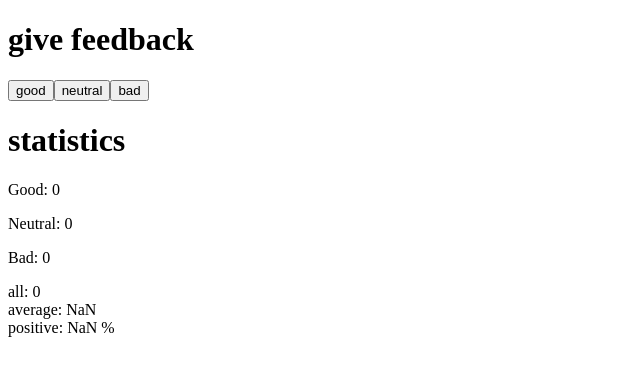
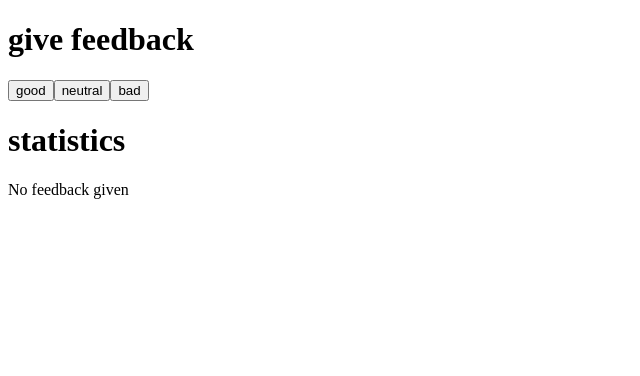
Before and after one commit to RID990908/curso_fullstack, a React (Vite) app in the folder part1/: page / in a window 1280 px wide. Shown: the top 376 px of the page, without its empty margins (0-640 px from the left). Built offline with nearby package versions, Linux system fonts and the light colour scheme.

Commit message:
unicafe part 4

```diff
--- a/part1/src/App.jsx
+++ b/part1/src/App.jsx
@@ -10,6 +10,7 @@ const App = () => {
   const [neutral, setNeutral] = useState(0)
   const [bad, setBad] = useState(0)
   const [counter, setCounter] = useState(0)
+  const total = good + neutral + bad
   const increaseCounter = () => setCounter(counter + 1)
 
   const increaseGood = () => {
@@ -33,9 +34,13 @@ const App = () => {
       <Button onClick={increaseBad} text="bad" />
       <Header course={course.statistics} />
       <Statistics good={good} neutral={neutral} bad={bad} />
-      <Display text="all" counter={counter} />
-      <Display text="average" counter={(good - bad) / counter} />
-      <Display text="positive" counter={(good / counter) * 100 + ' %'} />
+      {total > 0 && (
+        <>
+          <Display text="all" counter={total} />
+          <Display text="average" counter={(good - bad) / total} />
+          <Display text="positive" counter={(good / total) * 100 + ' %'} />
+        </>
+      )}
     </div>
   )
 }
@@ -60,6 +65,10 @@ const Button = ({ onClick, text }) => {
   )
 }
 const Statistics = ({ good, neutral, bad }) => {
+  const total = good + neutral + bad
+  if (total === 0) {
+    return <p>No feedback given</p>
+  }
   return (
     <div>
       <p>Good: {good}</p>
```
